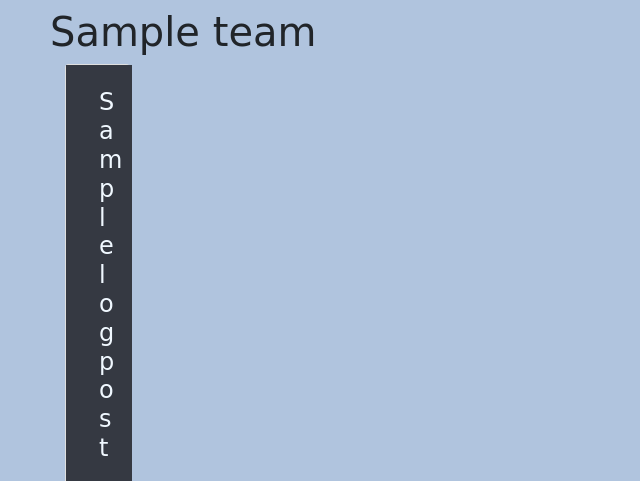
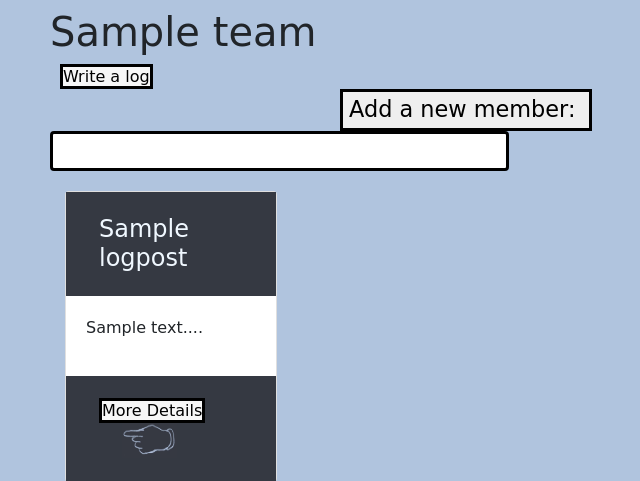
Before and after one commit to GreedSqualo/diawe_project, a Django app: a page that uses templates/diawe/header.html in a window 1280 px wide. Shown: the part 83-564 px from the top of the page, without its empty margins (20-660 px from the left). Run offline with Django 3.2, Linux system fonts and the light colour scheme; tables that the repository leaves empty hold one stand-in row (values such as "Sample post"); some libraries are stand-ins or nearby versions.

Commit message:
add a new member into the group

```diff
--- a/diawe/urls.py
+++ b/diawe/urls.py
@@ -10,7 +10,7 @@ urlpatterns = [
     path('logout/', views.user_logout, name='logout'),
     path('article/<slug:team_id_slug>/', views.log, name='article'),
     path('detail/<int:id>/', views.detail, name='detail'),
-    path('create/', views.create, name='create'),
+    path('article/<slug:team_id_slug>/create/', views.create, name='create'),
     path('about/', views.about, name='about'),
     path('register/', views.register, name='register'),
     path('delete/<int:id>/',views.delete,name='delete'),
--- a/diawe/views.py
+++ b/diawe/views.py
@@ -110,6 +110,13 @@ def log(request, team_id_slug):
     except Teams.DoesNotExist:
         context_dict['articles'] = None
     # render函数：载入模板，并返回context对象
+    if request.method == "POST":
+        name = request.POST['username']
+        try:
+            user = User.objects.get(username=name)
+            team.users.add(user.profile)
+        except User.DoesNotExist:
+            return HttpResponse("User "+name+" does not exist!")
     return render(request, 'diawe/article.html', context=context_dict)
 
 def detail(request,id):
@@ -119,8 +126,14 @@ def detail(request,id):
     context = { 'article': article,  'comments': comments }
     return render(request,'diawe/detail.html',context)
 
-def create(request):
+def create(request, team_id_slug):
     nowuser = request.session.get('nowuser')
+    try:
+        team = Teams.objects.get(slug=team_id_slug)
+    except Teams.DoesNotExist:
+        team = None
+    if team is None :
+        return redirect('/rango/')
     # 判断用户是否提交数据
     if request.method == "POST":
         # 将提交的数据赋值到表单实例中
@@ -129,17 +142,17 @@ def create(request):
         if log_form.is_valid():
             # 保存数据，但暂时不提交到数据库中
             new_article = log_form.save(commit=False)
+            new_article.team = team
             # 指定当前登录用户为作者
             # new_article.author=request.session.get('nowuser')
             nowuser = request.session.get('nowuser')
-
             new_article.author = User.objects.get(username=nowuser)
             # print(request.session.get('nowuser'))
             # print(User.objects.get(id=1))
             # 将新文章保存到数据库中
             new_article.save()
             # 完成后返回到文章列表
-            return redirect("diawe:article")
+            return redirect(reverse("diawe:article", kwargs={'team_id_slug':team_id_slug}))
             # return render(request, 'diawe/article.html')
         # 如果数据不合法，返回错误信息
         else:
@@ -149,9 +162,9 @@ def create(request):
         # 创建表单类实例
         log_form = LogForm()
         # 赋值上下文
-    context = { 'log_form': log_form }
+    context_dict = { 'log_form': log_form ,'team': team}
         # 返回模板
-    return render(request, 'diawe/create.html', context)
+    return render(request, 'diawe/create.html', context=context_dict)
 
 def about(request):
     return render(request, 'diawe/about.html')
--- a/static/css/article.css
+++ b/static/css/article.css
@@ -52,3 +52,23 @@ img.layout {
     margin-right: 10%;
     margin-top: 0%;
 }
+
+input[type=text] {
+    font-family:"Comic Sans MS", cursive, sans-serif;
+    border-style:solid;
+    border-width:medium;
+    border-color:#000000;
+    padding: 5px 5px;
+    border-radius: 4px;
+    margin-bottom: 20px;
+}
+
+input[type=submit] {
+    font-family:"Comic Sans MS", cursive, sans-serif;
+    border-style:solid;
+    border-width:medium;
+    border-color:#000000;
+    margin-left: 40%;
+    margin-right: 10px;
+    font-size:1.4em;
+}
--- a/templates/diawe/article.html
+++ b/templates/diawe/article.html
@@ -17,6 +17,12 @@
         {% if team %}
             <div>
                 <h1 class="name1">{{ team.nameTeam }}</h1>
+                <a class="article" href="/diawe/article/{{ team.slug }}/create/">Write a log</a>
+                <form id="login_form" method="post">
+                    {% csrf_token %}
+                    <input type="submit" value="Add a new member: " />
+                    <input type="text" name="username" value="" size="50" />
+                </form>
             <div>
             {% for article in articles %}
                 <!-- 文章内容 -->
@@ -31,7 +37,7 @@
                         </div>
                         <!-- 注脚 -->
                         <div class="card-footer1">
-                            <a href="{% url 'diawe:detail' article.id %}" class="article">More Details</a>
+                            <a class="article" href="{% url 'diawe:detail' article.id %}">More Details</a>
                             <img class="layout" src="{% static 'images/arrow.jpg' %}" alt="arrow" width="55" height="35">
                         </div>
                     </div>
--- a/templates/diawe/create.html
+++ b/templates/diawe/create.html
@@ -15,8 +15,9 @@
     <div class="row">
         <div class="col-12">
             <br>
+            <h1> Add a article to {{ team.nameTeam }}</h1>
             <!-- 提交文章的表单 -->
-            <form method="post" action=".">
+            <form method="post" action="/diawe/article/{{ team.slug }}/">
                 <!-- Django中需要POST数据的地方都必须有csrf_token -->
                 {% csrf_token %}
                 <!-- 文章标题 -->
--- a/templates/diawe/header.html
+++ b/templates/diawe/header.html
@@ -17,7 +17,6 @@
             <h3 class="header1">hello {{ user.username }}! </h3>
             <a class="base" href="{% url 'diawe:logout' %}">Logout</a>
             <a class="base" href="{% url 'diawe:index' %}">Homepage</a>
-            <a class="base" href="{% url 'diawe:create' %}">Write a log</a>
           {% else %}
             <a class="base" href="{% url 'diawe:register' %}">Sign Up</a>
             <a class="base" href="{% url 'diawe:login' %}">Login</a>
--- a/templates/diawe/login.html
+++ b/templates/diawe/login.html
@@ -18,9 +18,9 @@
         {% csrf_token %}
         <label class="typefaces">Username: </label>
         <input type="text" name="username" value="" size="50" />
-         <br />
-         <label class="typefaces">Password: </label>
-         <input type="password" name="password" value="" size="50" />
+        <br />
+        <label class="typefaces">Password: </label>
+        <input type="password" name="password" value="" size="50" />
         <br />
         <input type="submit" value="submit" />
         <a class="login" href="{% url 'diawe:register' %}">New User? Register!</a>
```
